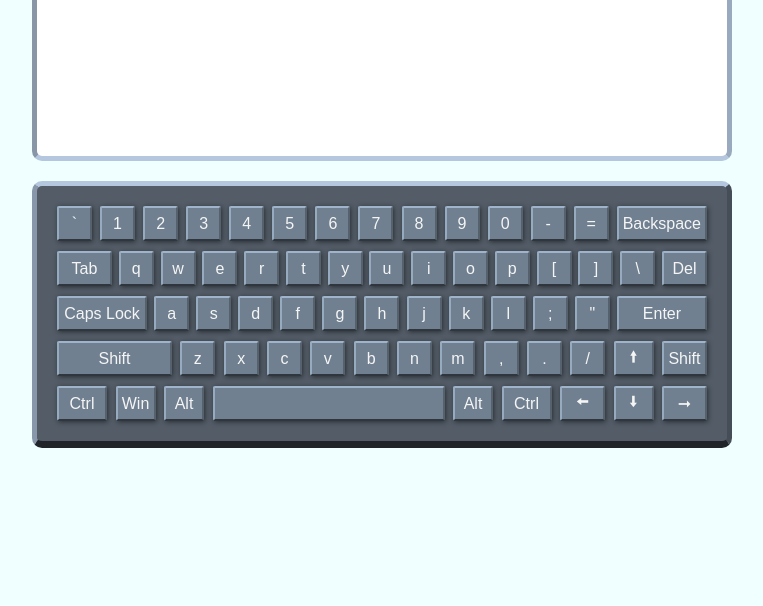
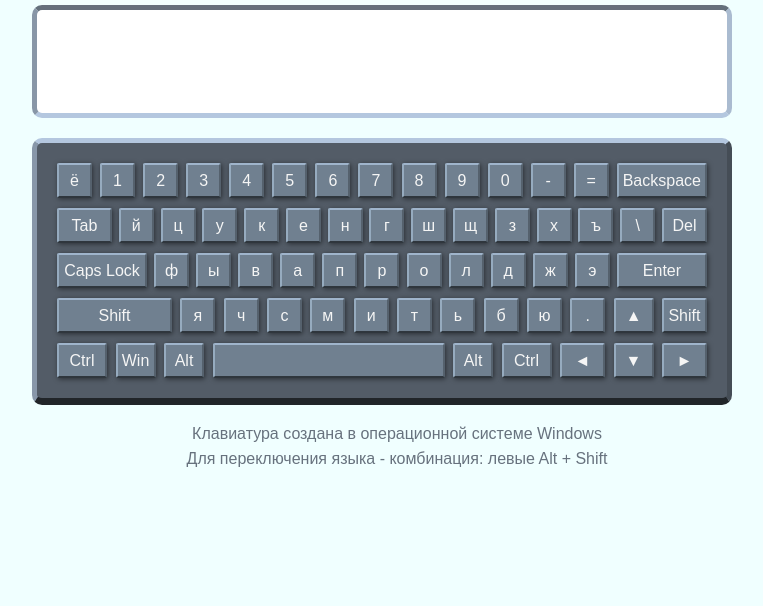
Before and after one commit to EvgeniaLeleo/virtual-keyboard, a plain HTML site: page index.html in a window 1280 px wide. Shown: the part 194-800 px from the top of the page, without its empty margins (258-1021 px from the left). Drawn offline with Linux system fonts and the light colour scheme.

Commit message:
feat: add layout ru, keydown

```diff
--- a/script.js
+++ b/script.js
@@ -188,6 +188,140 @@ document.addEventListener('DOMContentLoaded', () => {
         ['Ctrl', 'Win', 'Alt', ' ', 'Alt', 'Ctrl', '', '', ''],
       ];
 
+      this.keySymbolsRu = [
+        [
+          'ё',
+          '1',
+          '2',
+          '3',
+          '4',
+          '5',
+          '6',
+          '7',
+          '8',
+          '9',
+          '0',
+          '-',
+          '=',
+          'Backspace',
+        ],
+        [
+          'Tab',
+          'й',
+          'ц',
+          'у',
+          'к',
+          'е',
+          'н',
+          'г',
+          'ш',
+          'щ',
+          'з',
+          'х',
+          'ъ',
+          '\\',
+          'Del',
+        ],
+        [
+          'Caps Lock',
+          'ф',
+          'ы',
+          'в',
+          'а',
+          'п',
+          'р',
+          'о',
+          'л',
+          'д',
+          'ж',
+          'э',
+          'Enter',
+        ],
+        [
+          'Shift',
+          'я',
+          'ч',
+          'с',
+          'м',
+          'и',
+          'т',
+          'ь',
+          'б',
+          'ю',
+          '.',
+          '',
+          'Shift',
+        ],
+        ['Ctrl', 'Win', 'Alt', ' ', 'Alt', 'Ctrl', '', '', ''],
+      ];
+
+      this.keySymbolsRuCaps = [
+        [
+          'Ё',
+          '1',
+          '2',
+          '3',
+          '4',
+          '5',
+          '6',
+          '7',
+          '8',
+          '9',
+          '0',
+          '-',
+          '=',
+          'Backspace',
+        ],
+        [
+          'Tab',
+          'Й',
+          'Ц',
+          'У',
+          'К',
+          'Е',
+          'Н',
+          'Г',
+          'Ш',
+          'Щ',
+          'З',
+          'Х',
+          'Ъ',
+          '\\',
+          'Del',
+        ],
+        [
+          'Caps Lock',
+          'Ф',
+          'Ы',
+          'В',
+          'А',
+          'П',
+          'Р',
+          'О',
+          'Л',
+          'Д',
+          'Ж',
+          'З',
+          'Enter',
+        ],
+        [
+          'Shift',
+          'Я',
+          'Ч',
+          'С',
+          'М',
+          'И',
+          'Т',
+          'Ь',
+          'Б',
+          'Ю',
+          '.',
+          '',
+          'Shift',
+        ],
+        ['Ctrl', 'Win', 'Alt', ' ', 'Alt', 'Ctrl', '', '', ''],
+      ];
+
       this.lineCodesEn = [
         [
           'Backquote',
@@ -266,18 +400,24 @@ document.addEventListener('DOMContentLoaded', () => {
       ];
 
       this.caps = false;
-      this.language = localStorage.getItem('language') === 'ru' ? 'ru' : 'en';
+      this.language = 'ru';
+      // this.language = localStorage.getItem('language') === 'ru' ? 'ru' : 'en';
     }
 
     generateKeyboard() {
+      const title = document.createElement('h1');
+      title.classList.add('title');
+      title.textContent = 'Virtual Keyboard';
+
       const textarea = document.createElement('textarea');
-      textarea.rows = '7';
+      textarea.rows = '3';
       textarea.classList.add('textarea');
       textarea.focus();
 
       const keyboard = document.createElement('div');
       keyboard.classList.add('keyboard');
 
+      document.body.appendChild(title);
       document.body.appendChild(textarea);
       document.body.appendChild(keyboard);
 
@@ -296,6 +436,18 @@ document.addEventListener('DOMContentLoaded', () => {
           keyboardLines[k].appendChild(button);
         }
       }
+
+      const note1 = document.createElement('p');
+      note1.classList.add('note');
+      note1.textContent = 'Клавиатура создана в операционной системе Windows';
+      const note2 = document.createElement('p');
+
+      note2.classList.add('note');
+      note2.textContent =
+        'Для переключения языка - комбинация: левыe Alt + Shift';
+
+      document.body.appendChild(note1);
+      document.body.appendChild(note2);
     }
 
     // заполнение клавиш
@@ -305,7 +457,7 @@ document.addEventListener('DOMContentLoaded', () => {
       const button = keyboard.querySelectorAll('.keyboard__button');
       let number = 0;
 
-      if (!this.caps) {
+      if (!this.caps && this.language === 'en') {
         for (let k = 0; k < keyboardLines.length; k++) {
           for (let i = 0; i < this.keySymbolsEn[k].length; i++) {
             button[number].textContent = this.keySymbolsEn[k][i];
@@ -314,7 +466,7 @@ document.addEventListener('DOMContentLoaded', () => {
         }
       }
 
-      if (this.caps) {
+      if (this.caps && this.language === 'en') {
         for (let k = 0; k < keyboardLines.length; k++) {
           for (let i = 0; i < this.keySymbolsEn[k].length; i++) {
             button[number].textContent = this.keySymbolsEnCaps[k][i];
@@ -323,18 +475,36 @@ document.addEventListener('DOMContentLoaded', () => {
         }
       }
 
+      if (!this.caps && this.language === 'ru') {
+        for (let k = 0; k < keyboardLines.length; k++) {
+          for (let i = 0; i < this.keySymbolsRu[k].length; i++) {
+            button[number].textContent = this.keySymbolsRu[k][i];
+            number++;
+          }
+        }
+      }
+
+      if (this.caps && this.language === 'ru') {
+        for (let k = 0; k < keyboardLines.length; k++) {
+          for (let i = 0; i < this.keySymbolsRuCaps[k].length; i++) {
+            button[number].textContent = this.keySymbolsRuCaps[k][i];
+            number++;
+          }
+        }
+      }
+
       if (keyboard.querySelector('.btn__arr')) {
         const btnArrUp = keyboard.querySelector('.btn__arr-up');
-        btnArrUp.innerHTML = '&#129049;';
+        btnArrUp.innerHTML = '▲';
 
         const btnArrLeft = keyboard.querySelector('.btn__arr-left');
-        btnArrLeft.innerHTML = '&#129064;';
+        btnArrLeft.innerHTML = '◄';
 
         const btnArrDown = keyboard.querySelector('.btn__arr-down');
-        btnArrDown.innerHTML = '&#129067;';
+        btnArrDown.innerHTML = '▼';
 
         const btnArrRight = keyboard.querySelector('.btn__arr-right');
-        btnArrRight.innerHTML = '&#10142;';
+        btnArrRight.innerHTML = '►';
       }
     }
 
@@ -401,19 +571,19 @@ document.addEventListener('DOMContentLoaded', () => {
 
       const btnArrUp = keyboard.querySelectorAll('.keyboard__button')[53];
       btnArrUp.classList.add('btn__arr-up', 'btn__arr');
-      btnArrUp.innerHTML = '&#129049;';
+      btnArrUp.innerHTML = '▲';
 
       const btnArrLeft = keyboard.querySelectorAll('.keyboard__button')[61];
       btnArrLeft.classList.add('btn__arr-left', 'btn__arr');
-      btnArrLeft.innerHTML = '&#129064;';
+      btnArrLeft.innerHTML = '◄';
 
       const btnArrDown = keyboard.querySelectorAll('.keyboard__button')[62];
       btnArrDown.classList.add('btn__arr-down', 'btn__arr');
-      btnArrDown.innerHTML = '&#129067;';
+      btnArrDown.innerHTML = '▼';
 
       const btnArrRight = keyboard.querySelectorAll('.keyboard__button')[63];
       btnArrRight.classList.add('btn__arr-right', 'btn__arr');
-      btnArrRight.innerHTML = '&#10142;';
+      btnArrRight.innerHTML = '►';
     }
 
     pressAnimation() {
@@ -474,13 +644,61 @@ document.addEventListener('DOMContentLoaded', () => {
 
             // сохранение hover эффекта после перезаписи стилей выше
             buttonsLine[i].addEventListener('mouseover', () => {
-              buttonsLine[i].classList.add('hover');
+              if (line !== 2 || i !== 0) {
+                buttonsLine[i].classList.add('hover');
+              }
             });
 
             buttonsLine[i].addEventListener('mouseleave', () => {
-              buttonsLine[i].classList.remove('hover');
+              if (line !== 2 || i !== 0) {
+                buttonsLine[i].classList.remove('hover');
+              }
             });
           }
+        }
+      });
+    }
+
+    // набор текста с реальной клавиатуры
+    keydownAddText() {
+      document.addEventListener('keydown', (event) => {
+        const textarea = document.querySelector('.textarea');
+        const keyboardLine = document.querySelectorAll('.keyboard__line');
+        console.log(event.code);
+
+        if (
+          ![
+            'Backspace',
+            'Tab',
+            'Delete',
+            'CapsLock',
+            'Enter',
+            'MetaLeft',
+            'ShiftLeft',
+            'ShiftRight',
+            'ControlLeft',
+            'ControlRight',
+            'AltLeft',
+            'AltRight',
+          ].includes(event.code)
+        ) {
+          event.preventDefault();
+
+          for (let line = 0; line < 5; line++) {
+            const buttonsLine =
+              keyboardLine[line].querySelectorAll('.keyboard__button');
+
+            for (let i = 0; i < buttonsLine.length; i++) {
+              if (event.code === this.lineCodesEn[line][i]) {
+                textarea.value += buttonsLine[i].textContent;
+              }
+            }
+          }
+        }
+
+        if (event.code === 'Tab') {
+          event.preventDefault();
+          textarea.value += '    ';
         }
       });
     }
@@ -491,13 +709,14 @@ document.addEventListener('DOMContentLoaded', () => {
       const buttonsChar = document.querySelectorAll('.btn__char');
 
       buttonsChar.forEach((btn) => {
-        btn.addEventListener('click', (event) => {
+        btn.addEventListener('click', () => {
           textarea.focus();
           textarea.value += btn.textContent;
         });
       });
 
       const buttons = document.querySelectorAll('.keyboard__button');
+
       buttons.forEach((btn) =>
         btn.addEventListener('click', (event) => {
           if (event.target.textContent === 'Caps Lock') {
@@ -532,6 +751,14 @@ document.addEventListener('DOMContentLoaded', () => {
             } else {
               this.setCaretPosition(textarea, carPos);
             }
+          }
+
+          if (event.target.textContent === 'Tab') {
+            textarea.value += '    ';
+          }
+
+          if (event.target.textContent === 'Enter') {
+            textarea.value += '\n';
           }
         })
       );
@@ -580,6 +807,7 @@ document.addEventListener('DOMContentLoaded', () => {
   document.querySelector('.textarea').focus();
   keyBrd.pressAnimation();
   keyBrd.buttonsHighlight();
+  keyBrd.keydownAddText();
   keyBrd.buttonsAddText();
 });
 
@@ -592,6 +820,10 @@ document.addEventListener('DOMContentLoaded', () => {
 //   '~!@#$%^&*()_+b   tQWERTYUIOP{}|   cASDFGHJKL:"e   sZXCVBNM<>?s'.split('');
 // console.log(arr);
 
+// const arr =
+//   'ё1234567890-=б   тйцукенгшщзхъ   кфывапролджэз   шячсмитьбю.ш'.split('');
+// console.log(arr);
+
 // let arr = [];
 // document.addEventListener('keydown', function (event) {
 //   arr.push(event.code);
--- a/style.scss
+++ b/style.scss
@@ -19,6 +19,13 @@ body {
   height: 100vh;
 }
 
+.title {
+  font-size: 24px;
+
+  margin-top: 20px;
+  margin-bottom: 20px;
+}
+
 .textarea {
   width: 700px;
   resize: none;
@@ -27,9 +34,9 @@ body {
   font-size: 18px;
 
   border-bottom: 5px solid #b4c7df;
-  border-right: 5px solid #9aaabe;
+  border-right: 5px solid #aabbd0;
   border-left: 5px solid #8896a7;
-  border-top: 5px solid #535d67;
+  border-top: 5px solid #64707c;
   border-radius: 10px;
 
   padding: 20px;
@@ -54,8 +61,8 @@ body {
   border-bottom: 7px solid #212529;
   border-radius: 10px;
 
-  // min-width: 700px;
   padding: 20px;
+  margin-bottom: 20px;
 
   &__line {
     display: flex;
@@ -135,3 +142,9 @@ body {
     width: 232px;
   }
 }
+
+.note {
+  color: #67727e;
+  margin-bottom: 7px;
+  margin-left: 30px;
+}
```
Also changed, not shown: style.css, 1 other file.
